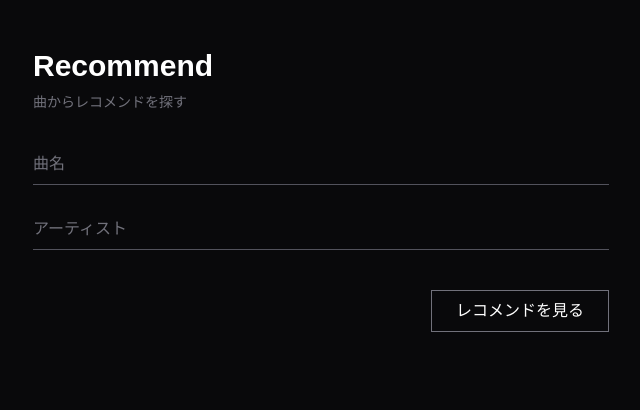
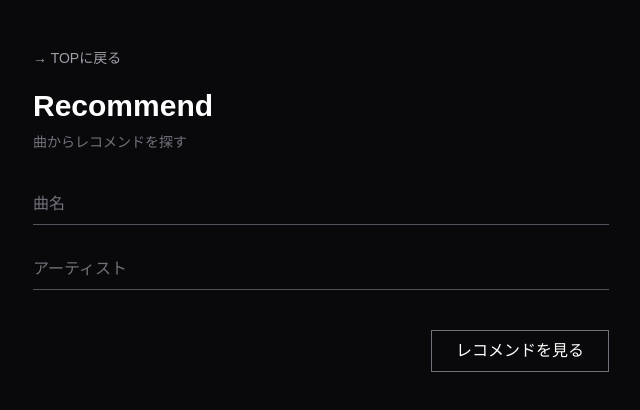
Before and after one commit to winter020677/music-is-my-lielife, a Next.js app in the folder frontend/: page /recommend in a window 1280 px wide. Shown: the top 410 px of the page, without its empty margins (319-959 px from the left). Built offline with nearby package versions, Linux system fonts and the light colour scheme.

Commit message:
add recommend pagen

```diff
--- a/frontend/app/page.tsx
+++ b/frontend/app/page.tsx
@@ -30,7 +30,6 @@ export default async function Home() {
           → レコメンドを探す
         </Link>
         <SongForm />
-        <RecommendForm />
         <ul className="mt-12 space-y-6">
           {posts.map((post) => (
             <li key={post.id} className="flex gap-4">
--- a/frontend/app/recommend/page.tsx
+++ b/frontend/app/recommend/page.tsx
@@ -1,12 +1,21 @@
 import RecommendForm from "../components/RecommendForm";
 
+import Link from "next/link";
 export default function RecommendPage() {
   return (
     <main className="min-h-screen bg-zinc-950 px-4 py-12">
       <div className="max-w-xl mx-auto">
-        <h1 className="text-3xl font-bold text-white mb-2">Recommend</h1>
-        <p className="text-zinc-500 text-sm mb-8">曲からレコメンドを探す</p>
-        <RecommendForm />
+        <div className="max-w-xl mx-auto">
+          <Link
+            href="/"
+            className="block text-zinc-400 text-sm hover:text-white transition-colors mb-5"
+          >
+            → TOPに戻る
+          </Link>
+          <h1 className="text-3xl font-bold text-white mb-2">Recommend</h1>
+          <p className="text-zinc-500 text-sm mb-8">曲からレコメンドを探す</p>
+          <RecommendForm />
+        </div>
       </div>
     </main>
   );
```
